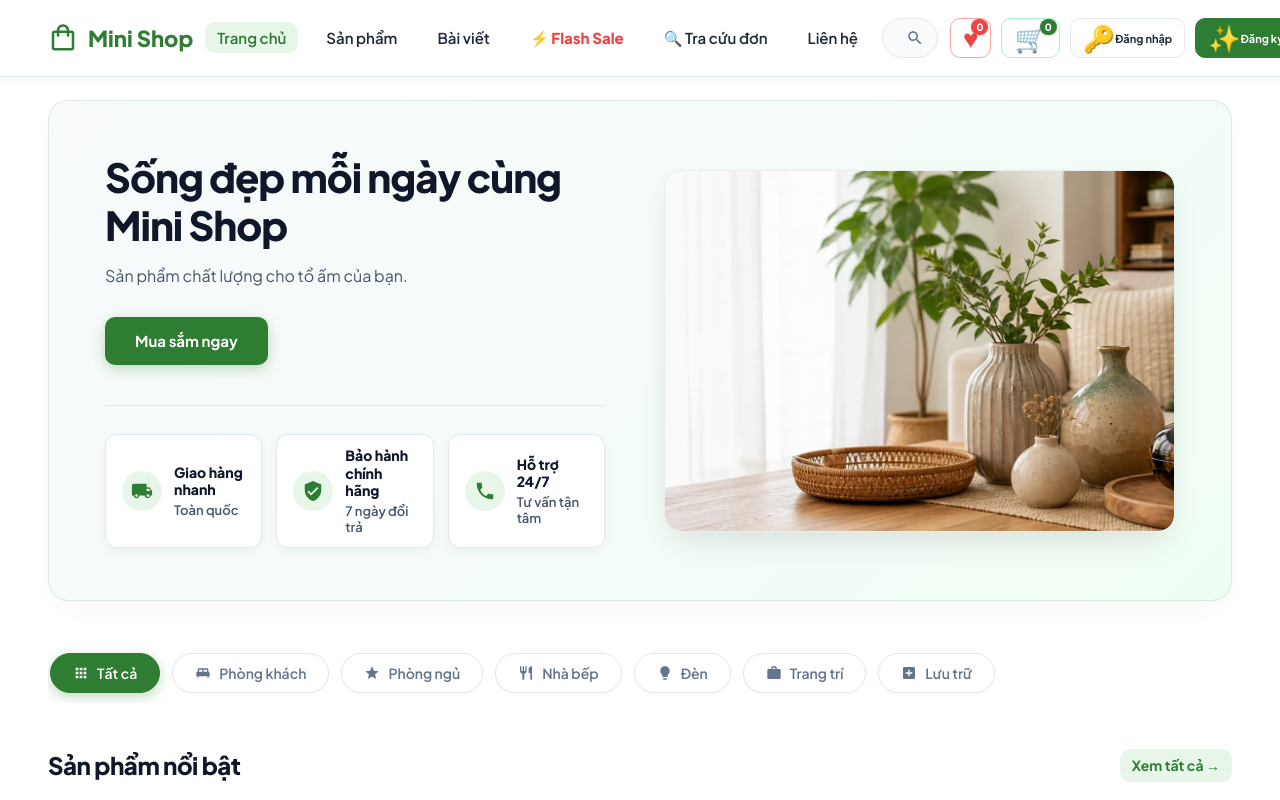
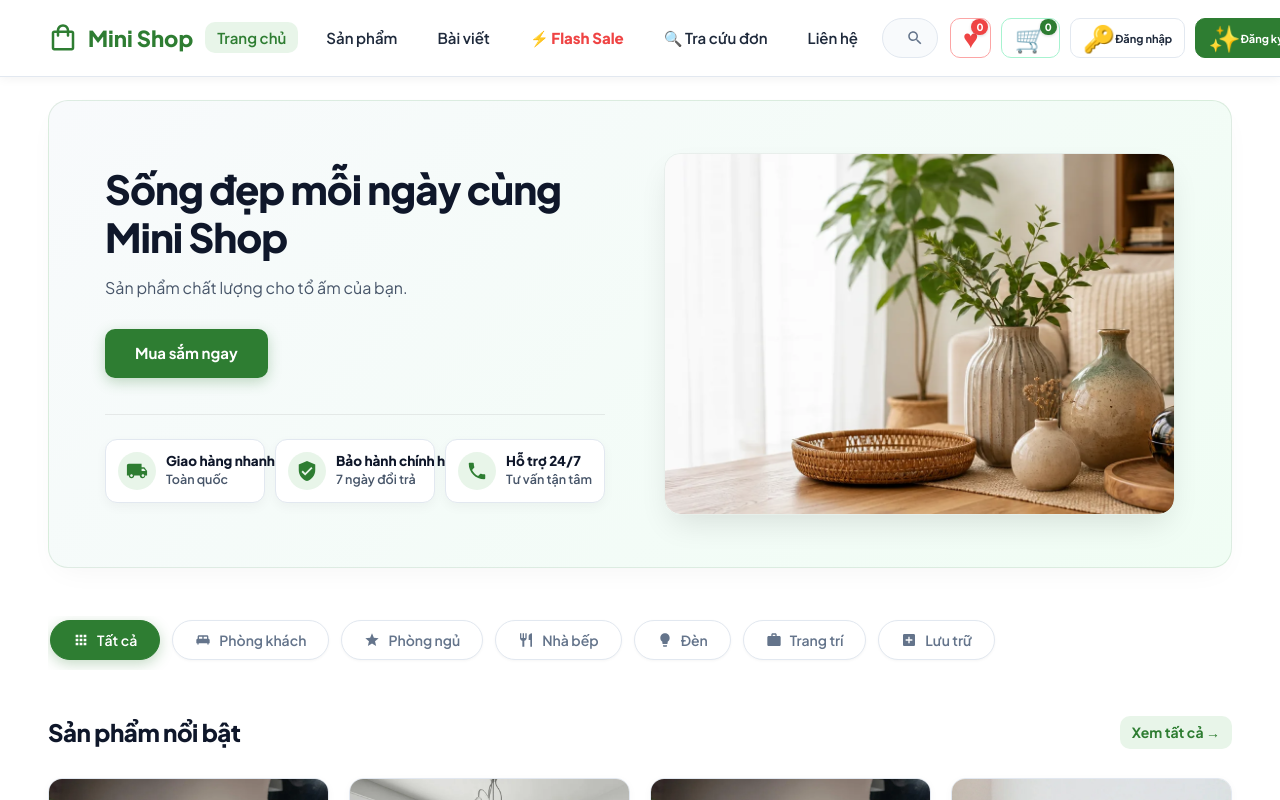
Before and after one commit to PhamThaiBinh/MINI-SHOP, a Next.js app: page / in a window 1280 px wide. Shown: the top 800 px of the page. Built offline with nearby package versions, Linux system fonts and the light colour scheme; no server answers; the database is empty.

Commit message:
style: enforce single-line white-space nowrap for badge titles (Giao hàng nhanh, Bảo hành chính hãng, Hỗ trợ 24/7)

```diff
--- a/src/styles/home.css
+++ b/src/styles/home.css
@@ -74,9 +74,9 @@
 .hero-badges {
     display: flex;
     align-items: stretch;
-    gap: 14px;
-    margin-top: 40px;
-    padding-top: 28px;
+    gap: 10px;
+    margin-top: 36px;
+    padding-top: 24px;
     border-top: 1px solid rgba(0, 0, 0, 0.07);
 }
 
@@ -86,9 +86,9 @@
     min-height: 64px;
     display: flex;
     align-items: center;
-    gap: 12px;
+    gap: 10px;
     background-color: #ffffff;
-    padding: 12px 16px;
+    padding: 10px 12px;
     border-radius: 12px;
     border: 1px solid var(--border-color);
     box-shadow: 0 4px 12px rgba(0, 0, 0, 0.04);
@@ -103,8 +103,8 @@
 }
 
 .badge-icon {
-    width: 40px;
-    height: 40px;
+    width: 38px;
+    height: 38px;
     border-radius: 50%;
     background-color: var(--primary-light);
     display: flex;
@@ -118,23 +118,26 @@
     display: flex;
     flex-direction: column;
     justify-content: center;
-    gap: 3px;
+    gap: 2px;
+    min-width: 0;
 }
 
 .badge-text strong {
     display: block;
-    font-size: 14px;
+    font-size: 13.5px;
     font-weight: 800;
     color: #0f172a;
     line-height: 1.25;
+    white-space: nowrap;
 }
 
 .badge-text span {
     display: block;
-    font-size: 13px;
+    font-size: 12.5px;
     font-weight: 600;
     color: #475569;
     line-height: 1.25;
+    white-space: nowrap;
 }
 
 .hero-image-wrapper {
```
